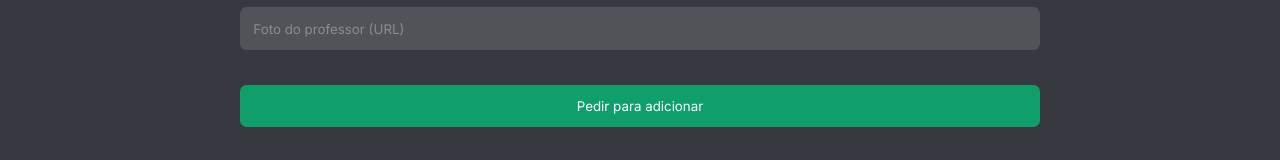
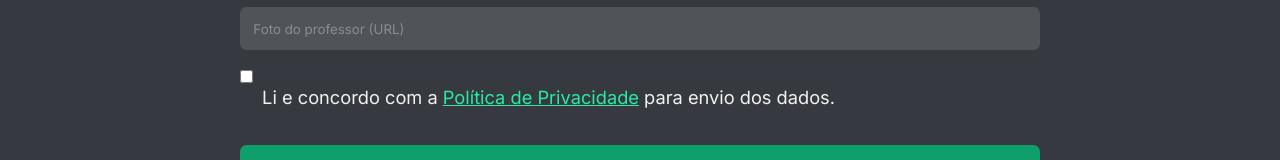
Before and after one commit to igorroc/uesc-next, a Next.js app: page /emails/add in a window 1280 px wide. Shown: the part 484-644 px from the top of the page. Built offline with nearby package versions, Linux system fonts and the light colour scheme; no server answers; the database is empty.

Commit message:
feat: Add privacy consent checkbox and styling to the professor form

```diff
--- a/src/components/ProfessorForm/index.tsx
+++ b/src/components/ProfessorForm/index.tsx
@@ -2,6 +2,7 @@
 
 import React, { useRef, useEffect } from "react"
 import emailjs from "@emailjs/browser"
+import Link from "next/link"
 
 import styles from "./professor_form.module.css"
 import CustomLink from "../CustomLink"
@@ -86,6 +87,13 @@ export default function ProfessorForm() {
 			)}
 			<input type="text" placeholder="Apelidos do professor" name="professor_nicknames" />
 			<input type="text" placeholder="Foto do professor (URL)" name="professor_photo" />
+			<label className={styles.privacyConsent}>
+				<input type="checkbox" name="privacy_consent" required />
+				<span>
+					Li e concordo com a <Link href="/privacidade">Política de Privacidade</Link> para
+					envio dos dados.
+				</span>
+			</label>
 			<button type="submit">{status}</button>
 		</form>
 	)
--- a/src/components/ProfessorForm/professor_form.module.css
+++ b/src/components/ProfessorForm/professor_form.module.css
@@ -59,3 +59,22 @@
 .form button:hover {
 	background-color: var(--primary-color-hover);
 }
+
+.privacyConsent {
+	display: flex;
+	align-items: flex-start;
+	gap: 0.6em;
+	margin-top: 0.6em;
+	font-size: 0.95em;
+	line-height: 1.4;
+	color: #f2f2f2;
+}
+
+.privacyConsent input {
+	margin-top: 0.2em;
+}
+
+.privacyConsent a {
+	color: var(--primary-color-light);
+	text-decoration: underline;
+}
```
